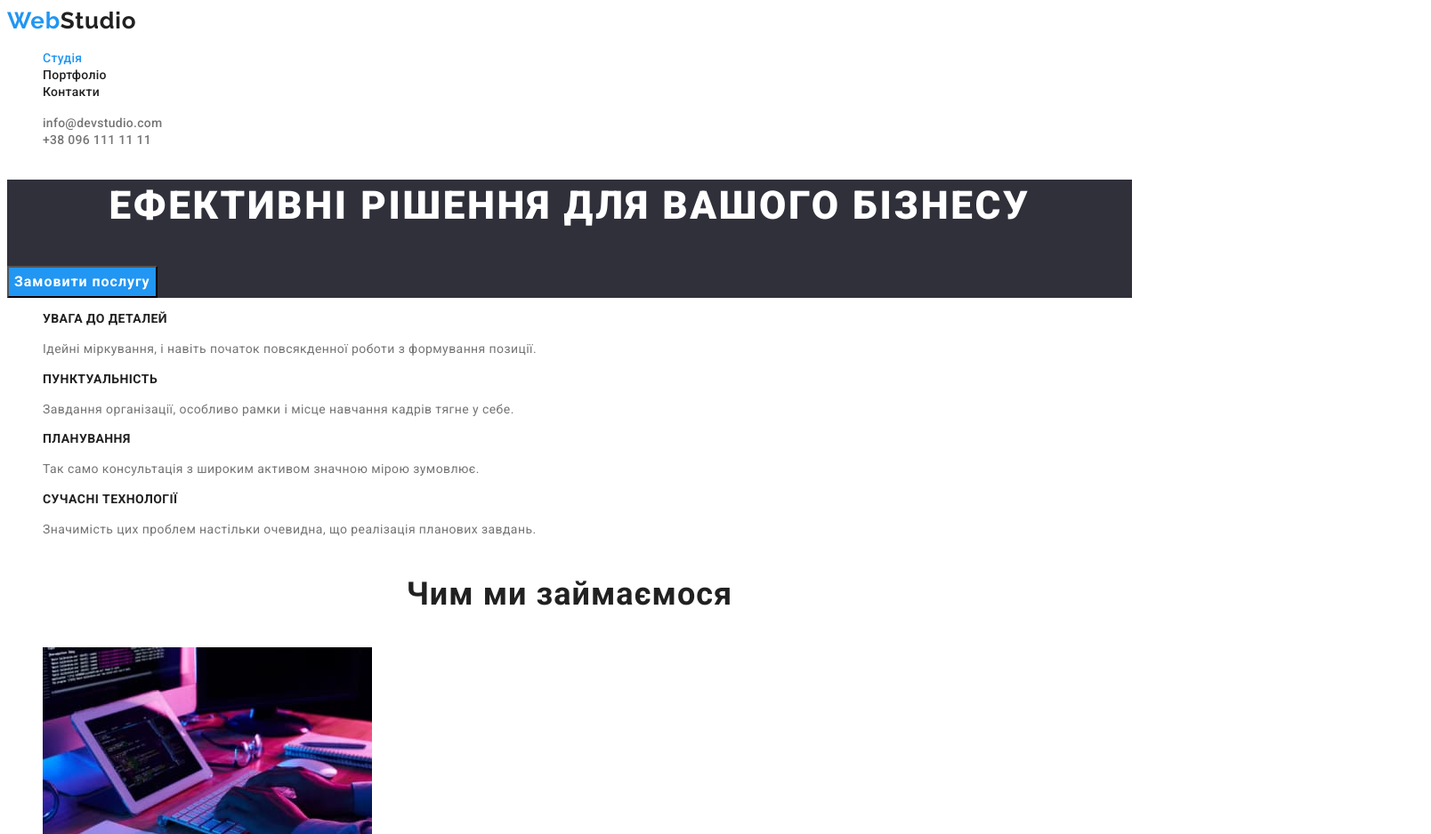
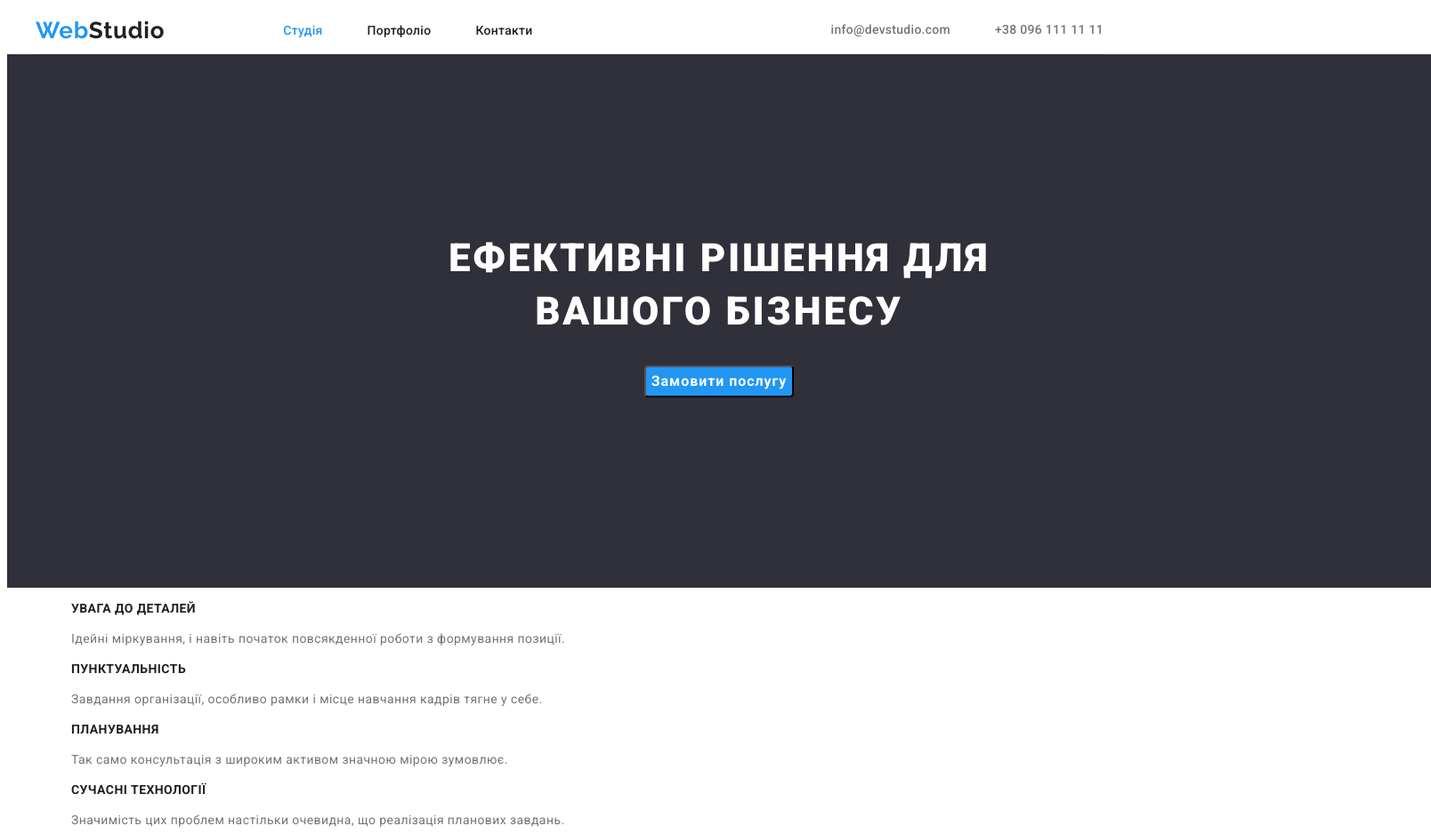
Before and after one commit to Lolguard6/goit-markup-hw-03, a plain HTML site: page index.html in a window 1280 px wide. Shown: the top 938 px of the page at 89% size, 1608 px wide, since content can reach past the window. Drawn offline with Linux system fonts and the light colour scheme.

Commit message:
week 1 work

```diff
--- a/css/styles.css
+++ b/css/styles.css
@@ -27,6 +27,47 @@
  }
 
  /* header */
+
+.container{
+width: 1200px;
+padding-left: 15px;
+padding-right: 15px;
+margin: auto ;
+}
+
+.header-container{
+ display: flex;
+align-items: center;
+border-bottom: 1px solid #ececec;
+}
+ .page-header{
+ }
+
+.main-nav{
+    flex-grow: 1;
+    display: flex;
+    align-items: center;
+}
+
+ .main-nav .item + .item {
+    margin-left: 50px;
+ }
+
+.header-menu{
+    display: flex;
+    margin-left: 93px;
+}
+
+.address{
+    display: flex;
+    align-items: center;
+    margin-left: auto
+    ;
+
+}
+.address .item + .item{
+    margin-left: 50px;
+}
 
  .logo-link {
     color: var(--brand-color-focus);
@@ -111,9 +152,18 @@
 /* hero */
 .hero {
     background-color: #2F303A;
+    height: 600px;
+    width: 1600px;
 }
 
 .hero-tittle {
+        width: 696px;
+        margin-top: 0;
+        margin-bottom: 30px;
+        margin-left: auto;
+        margin-right: auto;
+        padding-top: 200px ;
+
         font-weight: 900;
         font-size: 44px;
         line-height: 1.36;
@@ -125,6 +175,9 @@
 }
 
 .button-hero{
+
+display: block;
+margin: 0 auto;
     font-family: 'Roboto';
         font-weight: 700;
         font-size: 16px;
@@ -133,8 +186,9 @@
         align-items: center;
         text-align: center;
         letter-spacing: 0.06em;
-    background-color:var(--brand-color-focus);
-    color: var(--main-white);
+        background-color:var(--brand-color-focus);
+        color: var(--main-white);
+        border-radius: 4px;
 }
 
 /* about us */
--- a/index.html
+++ b/index.html
@@ -12,28 +12,39 @@
     <link rel="stylesheet" href="./css/styles.css" />
   </head>
   <body>
-    <header>
-      <nav>
+    <header class="page-header">
+      <div class="container">
+        <div class="header-container">
+          <nav class="main-nav">
             <a href="/" class="logo-link"> Web<span class="sec-logo">Studio</span> </a>
-        <ul>
-          <li><a class="header-nav-index" href="">Студія</a></li>
-          <li><a class="header-nav" href="./portfolio.html">Портфоліо</a></li>
-          <li><a class="header-nav" href="">Контакти</a></li>
+            <ul class="header-menu">
+              <li class="item"><a class="header-nav-index" href="">Студія</a></li>
+              <li class="item"><a class="header-nav" href="./portfolio.html">Портфоліо</a></li>
+              <li class="item"><a class="header-nav" href="">Контакти</a></li>
             </ul>
           </nav>
           <div>
-        <ul>
-          <li><a class="header-info" href="mailto:info@devstudio.com">info@devstudio.com</a></li>
-          <li><a class="header-info" href="tel:+380961111111">+38 096 111 11 11</a></li>
+            <ul class="address">
+              <li class="item">
+                <a class="header-info" href="mailto:info@devstudio.com">info@devstudio.com</a>
+              </li>
+              <li class="item">
+                <a class="header-info" href="tel:+380961111111">+38 096 111 11 11</a>
+              </li>
             </ul>
+          </div>
+        </div>
       </div>
     </header>
     <main>
       <section class="hero">
+        <div class="container">
           <h1 class="hero-tittle">Ефективні рішення для вашого бізнесу</h1>
           <button type="button" class="button-hero">Замовити послугу</button>
+        </div>
       </section>
       <section class="about-us">
+        <div class="container">
           <h2 class="hidden-tittle" hidden>заголовок 2</h2>
           <ul>
             <li>
@@ -61,8 +72,10 @@
               </p>
             </li>
           </ul>
+        </div>
       </section>
       <section class="about-us-img">
+        <div class="container">
           <h2 class="tittle-about-us-img">Чим ми займаємося</h2>
           <ul>
             <li>
@@ -93,8 +106,10 @@
               />
             </li>
           </ul>
+        </div>
       </section>
       <section class="team">
+        <div class="container">
           <h2 class="our-team">Наша команда</h2>
           <ul>
             <li>
@@ -142,9 +157,11 @@
               <p class="member-description" lang="en">UI Designer</p>
             </li>
           </ul>
+        </div>
       </section>
     </main>
     <footer class="footer">
+      <div class="container">
         <a href="/" class="logo-link"> Web<span class="sec-logo-footer">Studio</span> </a>
         <address>
           <ul>
@@ -157,6 +174,7 @@
             <li><a class="footer-info" href="tel:+380961111111">+38 096 111 11 11</a></li>
           </ul>
         </address>
+      </div>
     </footer>
   </body>
 </html>
```
Also changed, not shown: portfolio.html (+24 -14 lines). Lines whose indentation alone changed are shown as unchanged.
